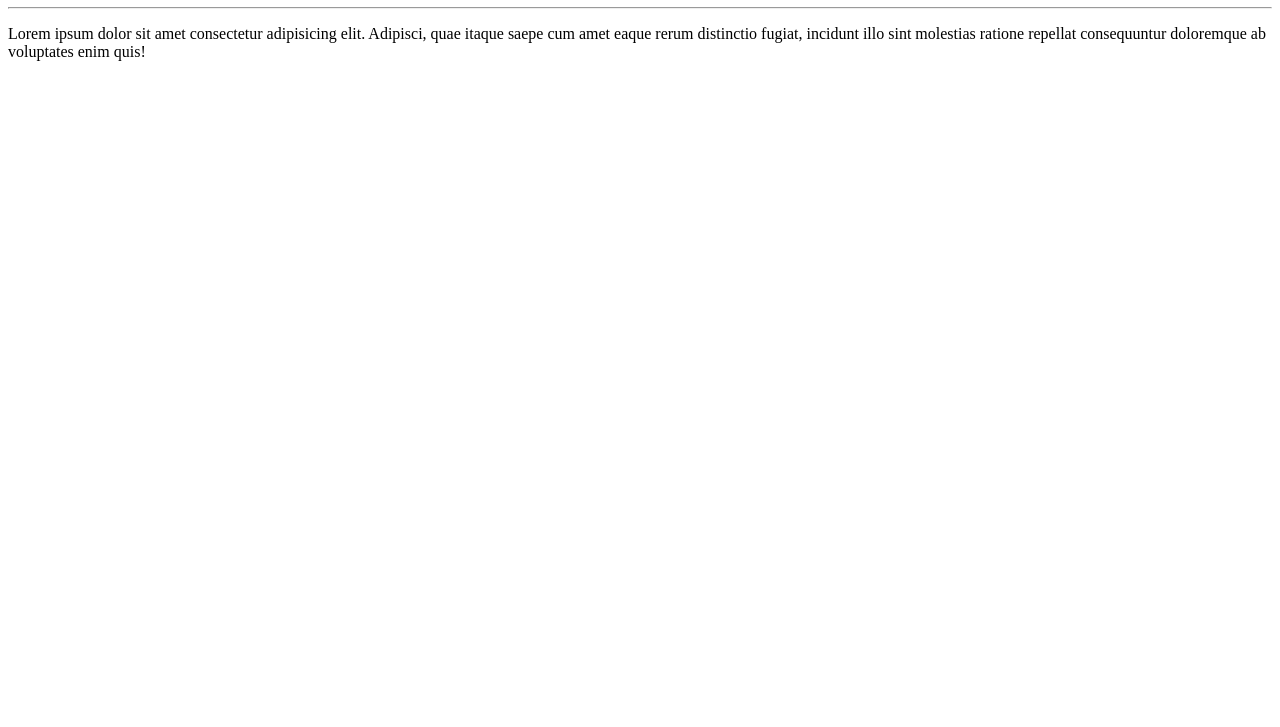
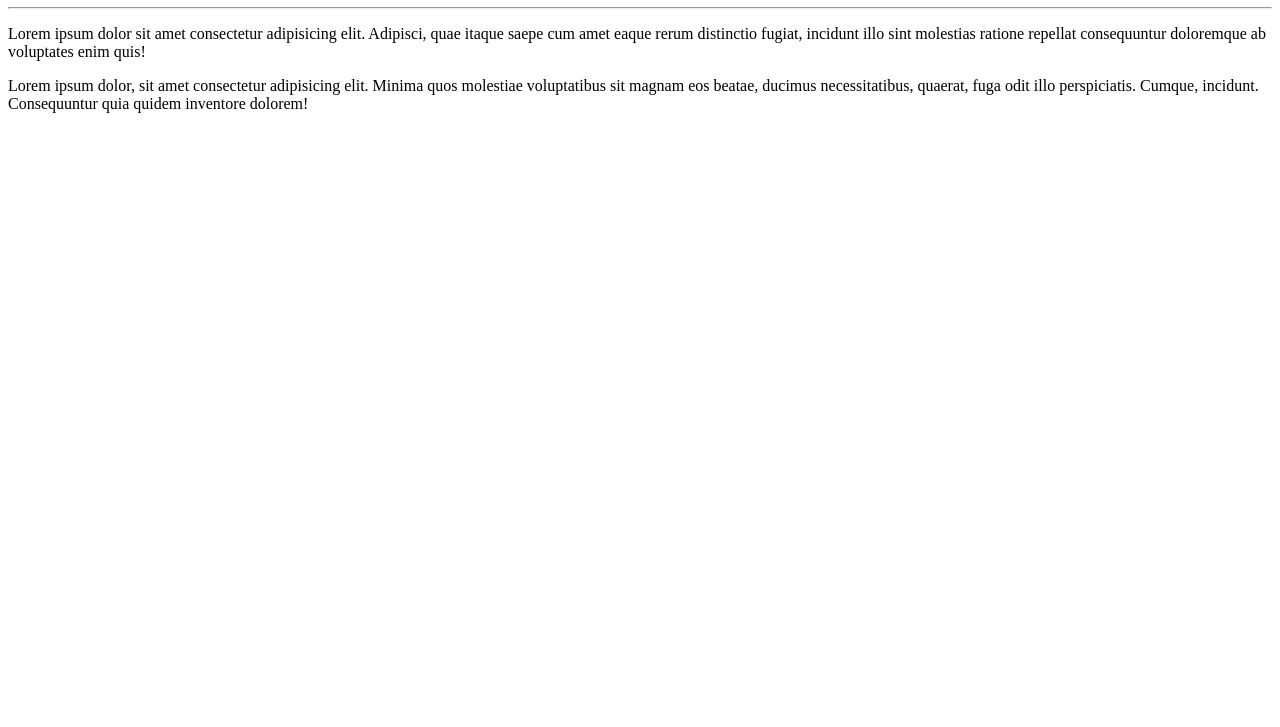
Before and after one commit to barbaracapozzoli/Ola-Mundo, a plain HTML site: page site-exemplo/index.html in a window 1280 px wide. Shown: the part 73-800 px from the top of the page. Drawn offline with Linux system fonts and the light colour scheme.

Commit message:
Adicionei um parágrafo

```diff
--- a/site-exemplo/index.html
+++ b/site-exemplo/index.html
@@ -9,5 +9,6 @@
     <h1>Olá, Mundo!</h1>
     <hr>
     <p>Lorem ipsum dolor sit amet consectetur adipisicing elit. Adipisci, quae itaque saepe cum amet eaque rerum distinctio fugiat, incidunt illo sint molestias ratione repellat consequuntur doloremque ab voluptates enim quis!</p>
+    <p>Lorem ipsum dolor, sit amet consectetur adipisicing elit. Minima quos molestiae voluptatibus sit magnam eos beatae, ducimus necessitatibus, quaerat, fuga odit illo perspiciatis. Cumque, incidunt. Consequuntur quia quidem inventore dolorem!</p>
 </body>
 </html>
```
